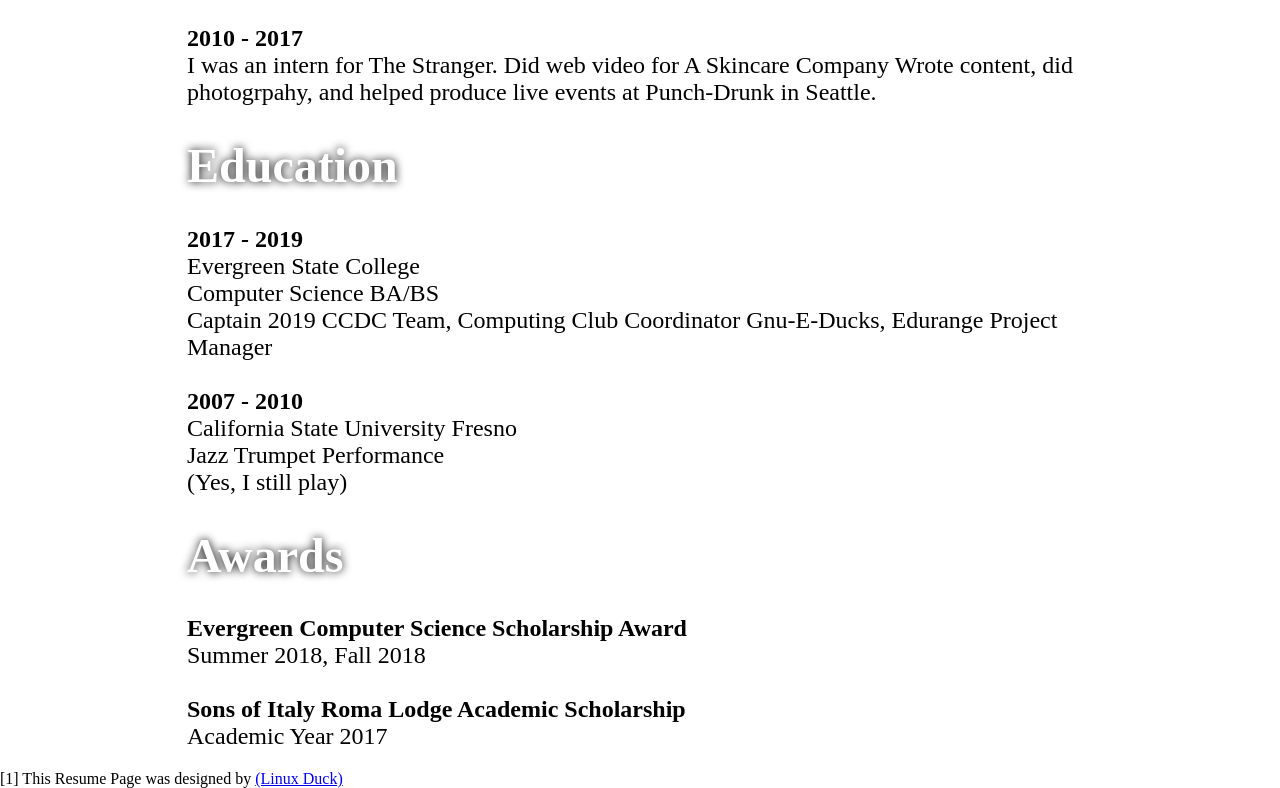
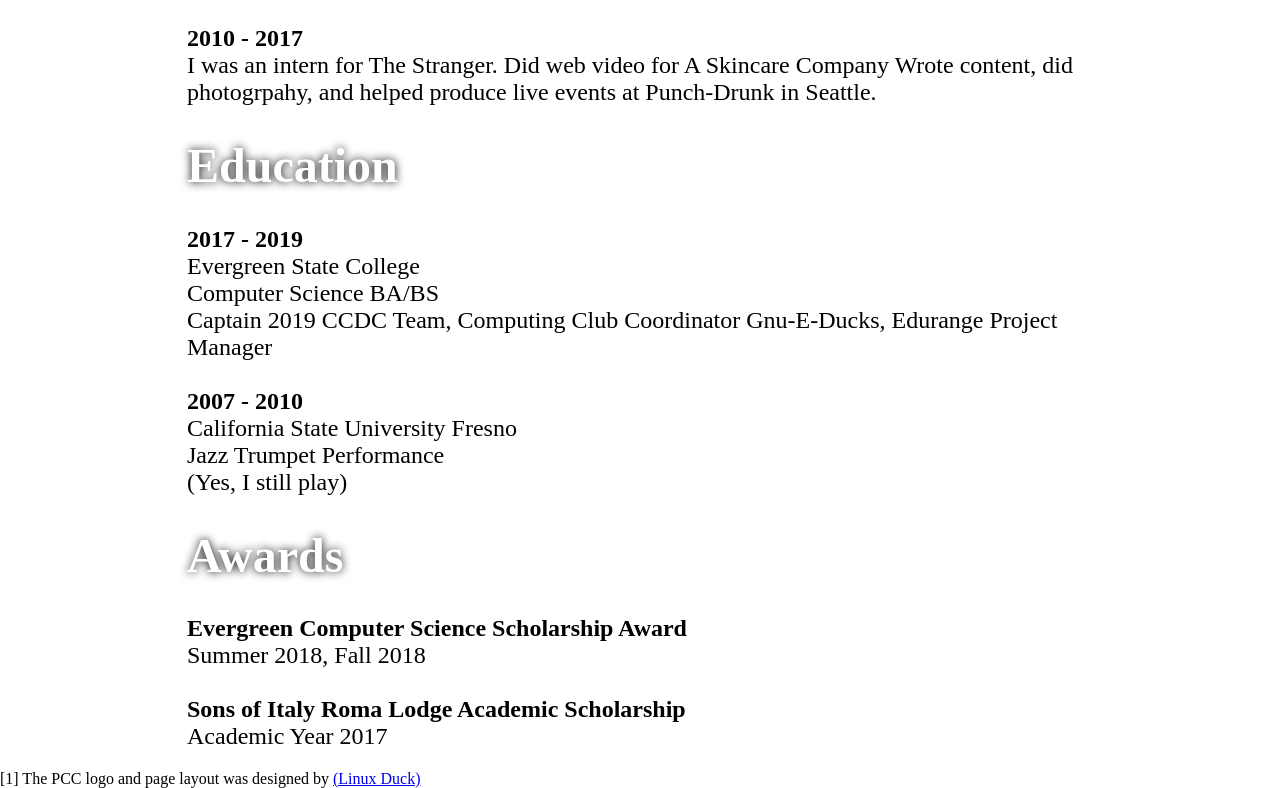
Before and after one commit to 05k001/chipmunk, a plain HTML site: page index.html in a window 1280 px wide. Shown: the part 1972-2760 px from the top of the page. Drawn offline with nearby package versions, Linux system fonts and the light colour scheme.

Commit message:
Update index.html

```diff
--- a/index.html
+++ b/index.html
@@ -99,7 +99,7 @@
         </div>
     </div>
         <div id="legend">
-        <a name="1">[1]</a> This Resume Page was designed by <a href="https://www.artmew.com/" target="newWindow" class="all"> <a href="http://www.linuxduck.com">(Linux Duck)</a)
+        <a name="1">[1]</a> The PCC logo and page layout was designed by <a href="https://www.artmew.com/" target="newWindow" class="all"> <a href="http://www.linuxduck.com">(Linux Duck)</a)
         </div>
     </body>
 </html>
```
